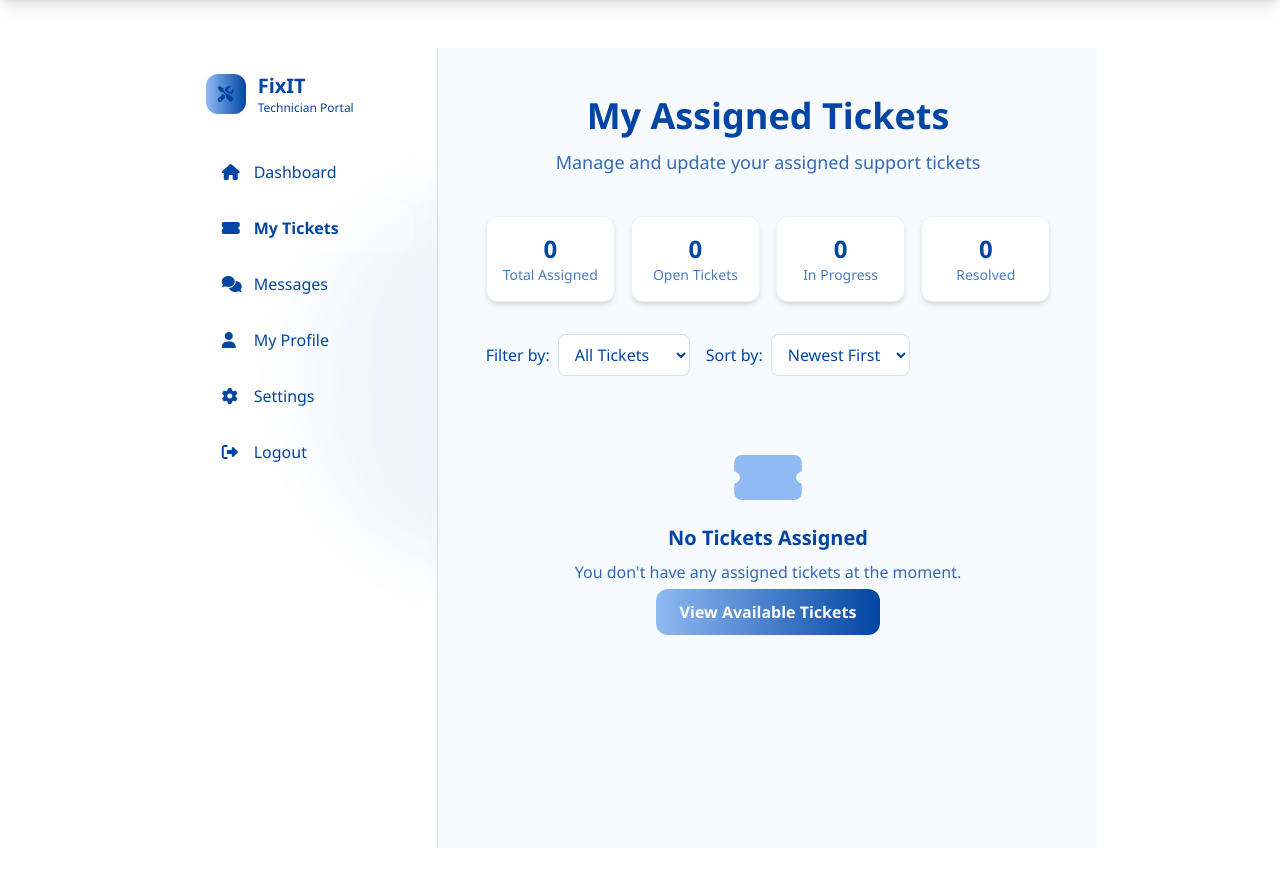
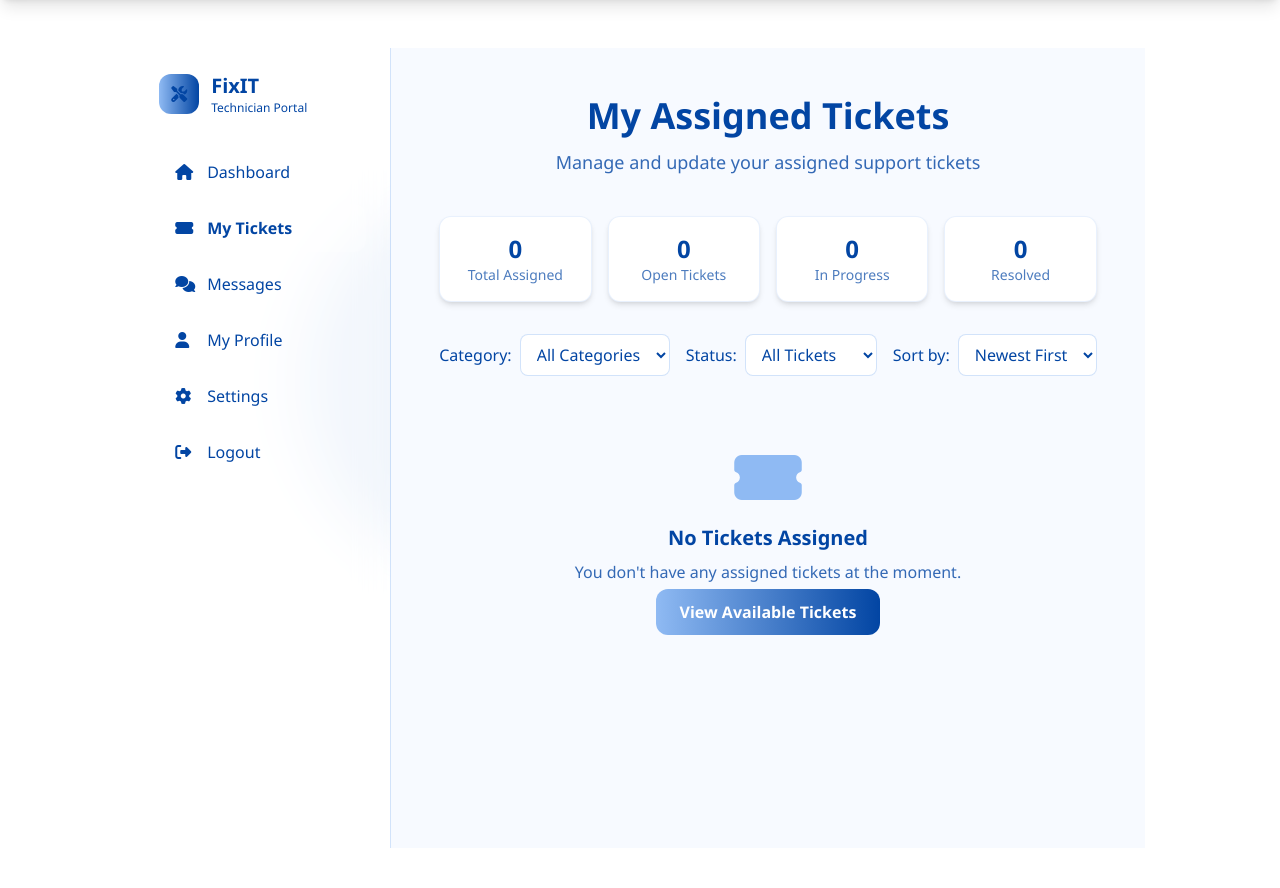
Before and after one commit to Real-mon/CSIT327-G7-FixIT, a Django app: page /accounts/technician-tickets/ in a window 1280 px wide. Shown: the part 64-952 px from the top of the page. Run offline with Django 5.2, Linux system fonts and the light colour scheme; the visitor is signed in with stand-in values (Sample User, id 1); some libraries are stand-ins or nearby versions.

Commit message:
Implemented match skill categories in the my tickets of the technician and fixed the duplicating tickets

```diff
--- a/accounts/views.py
+++ b/accounts/views.py
@@ -331,33 +331,23 @@ def request_assistance_view(request):
 
         # Create the ticket
         #TEST
-        print("🎫 Creating ticket...")
-        try:
-            # Get the most recent ticket for the current user
-            last_ticket = CreateTicket.objects.filter(user=request.user).order_by('-id').first()
-
-            if not last_ticket:
-                return JsonResponse({
-                    'success': False,
-                    'error': 'No ticket found. Please create a ticket first.'
-                }, status=400)
-
-            ticket = CreateTicket.objects.create(
-                user=request.user,
-                title=title,
-                description=description,
-                priority=priority or 'medium',
-                #testing
-                category=last_ticket.category if last_ticket else 'Others',  # auto-set category
-                status='open'
-            )
-            print(f"✅ Ticket created: {ticket.id}")
-        except Exception as e:
-            print(f"❌ Error creating ticket: {e}")
+        # Use the latest existing ticket instead of creating a new one
+        print("📌 Fetching existing ticket...")
+
+        last_ticket = CreateTicket.objects.filter(user=request.user).order_by('-id').first()
+
+        if not last_ticket:
             return JsonResponse({
                 'success': False,
-                'error': f'Error creating ticket: {str(e)}'
+                'error': 'No ticket found. Please create a ticket first.'
             }, status=400)
+
+        ticket = last_ticket  # <--- Use the existing ticket
+
+        print(f"✅ Using existing ticket: {ticket.id}")
+
+
+
 
         # Create assistance request
         print("📋 Creating assistance request...")
@@ -374,8 +364,6 @@ def request_assistance_view(request):
             print(f"✅ Assistance request created: {assistance_request.id}")
         except Exception as e:
             print(f"❌ Error creating assistance request: {e}")
-            # Delete the ticket if assistance request fails
-            ticket.delete()
             return JsonResponse({
                 'success': False,
                 'error': f'Error creating assistance request: {str(e)}'
@@ -1537,16 +1525,55 @@ def get_unread_count(request):
 @login_required
 def technician_tickets_view(request):
     """
-    Display technician's assigned tickets
+    Display technician's assigned tickets with filters for category, status, and sorting.
     """
     user = request.user
 
-    # Get technician's assigned tickets
+    # Available filter options
+    categories = ['Hardware', 'Software', 'Network', 'Other']
+    status_choices = [
+        ('all', 'All Tickets'),
+        ('open', 'Open'),
+        ('in_progress', 'In Progress'),
+        ('pending', 'Pending'),
+        ('resolved', 'Resolved'),
+    ]
+    sort_choices = [
+        ('newest', 'Newest First'),
+        ('oldest', 'Oldest First'),
+        ('priority', 'Priority'),
+        ('category', 'Category'),
+    ]
+
+    # GET parameters
+    selected_category = request.GET.get('category')
+    selected_status = request.GET.get('status', 'all')
+    selected_sort = request.GET.get('sort', 'newest')
+
+    # Base tickets
     technician_tickets = CreateTicket.objects.filter(
         assistance_requests__technician__user_profile__user=user
     ).distinct()
 
-    # Prepare ticket data with customer info
+    # Category Filter
+    if selected_category in categories:
+        technician_tickets = technician_tickets.filter(category__iexact=selected_category)
+
+    # Status Filter
+    if selected_status != "all":
+        technician_tickets = technician_tickets.filter(status=selected_status)
+
+    # Sorting
+    if selected_sort == "newest":
+        technician_tickets = technician_tickets.order_by('-created_at')
+    elif selected_sort == "oldest":
+        technician_tickets = technician_tickets.order_by('created_at')
+    elif selected_sort == "priority":
+        technician_tickets = technician_tickets.order_by('-priority')
+    elif selected_sort == "category":
+        technician_tickets = technician_tickets.order_by('category')
+
+    # Build ticket data
     ticket_data = []
     for ticket in technician_tickets:
         customer = ticket.user
@@ -1554,9 +1581,11 @@ def technician_tickets_view(request):
             'full_name': customer.get_full_name() or customer.username,
             'email': customer.email,
             'profile_picture_url': getattr(customer.profile, 'profile_picture_url', ''),
-            'initials': (customer.first_name[0] + customer.last_name[0]).upper()
-                        if customer.first_name and customer.last_name
-                        else customer.username[:2].upper()
+            'initials': (
+                (customer.first_name[0] + customer.last_name[0]).upper()
+                if customer.first_name and customer.last_name
+                else customer.username[:2].upper()
+            )
         }
 
         ticket_data.append({
@@ -1564,7 +1593,7 @@ def technician_tickets_view(request):
             'customer': customer_info
         })
 
-    # Calculate stats
+    # Stats
     total_tickets = technician_tickets.count()
     open_tickets = technician_tickets.filter(status='open').count()
     in_progress_tickets = technician_tickets.filter(status='in_progress').count()
@@ -1576,10 +1605,18 @@ def technician_tickets_view(request):
         'open_tickets': open_tickets,
         'in_progress_tickets': in_progress_tickets,
         'resolved_tickets': resolved_tickets,
+        'categories': categories,
+        'status_choices': status_choices,
+        'sort_choices': sort_choices,
+        'selected_category': selected_category,
+        'selected_status': selected_status,
+        'selected_sort': selected_sort,
         'title': 'My Tickets - FixIT'
     }
 
     return render(request, 'dashboard/technician_tickets.html', context)
+
+
 
 
 @login_required
@@ -2689,3 +2726,68 @@ def technician_ticket_details_view(request, ticket_id):
         'is_technician': True
     }
     return render(request, 'dashboard/ticket_details.html', context)
+
+#ACCEPT TICKET FROM TECHNICIAN
+from django.contrib.auth.decorators import login_required
+from django.views.decorators.csrf import csrf_exempt
+from django.http import JsonResponse
+from .models import AssistanceRequest
+
+@csrf_exempt
+@login_required
+def accept_assistance_request(request, request_id):
+    if request.method != 'POST':
+        return JsonResponse({'success': False, 'error': 'Only POST allowed'}, status=400)
+
+    try:
+        ar = AssistanceRequest.objects.get(id=request_id)
+
+        # Ensure logged-in user is the assigned technician
+        if ar.technician.user_profile.user != request.user:
+            return JsonResponse({'success': False, 'error': 'Not authorized'}, status=403)
+
+        if ar.status != 'pending':
+            return JsonResponse({'success': False, 'error': 'Request already handled'}, status=400)
+
+        # Mark as accepted
+        ar.status = 'accepted'
+        ar.save()
+
+        # Optionally mark ticket as assigned
+        ticket = ar.ticket
+        ticket.status = 'assigned'
+        ticket.save()
+
+        return JsonResponse({'success': True, 'message': 'Ticket accepted successfully'})
+
+    except AssistanceRequest.DoesNotExist:
+        return JsonResponse({'success': False, 'error': 'Request not found'}, status=404)
+
+from django.shortcuts import render
+from .models import CreateTicket
+
+def ticket_list_view(request):
+    tickets = CreateTicket.objects.filter(user=request.user)
+
+    # Filter by category
+    category = request.GET.get('category')
+    if category and category != 'All':
+        tickets = tickets.filter(category__iexact=category)  # matches exactly Software, Hardware, etc.
+
+    # Filter by status
+    status = request.GET.get('status')
+    if status and status != 'all':
+        tickets = tickets.filter(status__iexact=status)
+
+    # Sort
+    sort = request.GET.get('sort')
+    if sort == 'newest':
+        tickets = tickets.order_by('-created_at')
+    elif sort == 'oldest':
+        tickets = tickets.order_by('created_at')
+    elif sort == 'priority':
+        tickets = tickets.order_by('-priority')
+    elif sort == 'category':
+        tickets = tickets.order_by('category')
+
+    return render(request, 'tickets/ticket_list.html', {'ticket_data': tickets})
--- a/templates/dashboard/technician_tickets.html
+++ b/templates/dashboard/technician_tickets.html
@@ -80,26 +80,75 @@
             </div>
 
  <!-- Filter Options -->
-            <div class="max-w-6xl mx-auto mb-6 flex flex-wrap gap-4">
+<form method="get" class="max-w-6xl mx-auto mb-6 flex flex-wrap gap-4">
+
+    <!-- Category Filter -->
     <div class="flex items-center space-x-2">
-                    <label class="text-[#0245a3] font-medium">Filter by:</label>
-                    <select class="bg-white border border-[#8fbaf3]/40 rounded-lg px-3 py-2 text-[#0245a3] focus:outline-none focus:ring-2 focus:ring-[#8fbaf3]">
-                        <option value="all">All Tickets</option>
-                        <option value="open">Open</option>
-                        <option value="in_progress">In Progress</option>
-                        <option value="pending">Pending</option>
-                        <option value="resolved">Resolved</option>
+        <label class="text-[#0245a3] font-medium">Category:</label>
+        <select name="category" onchange="this.form.submit()"
+                class="bg-white border border-[#8fbaf3]/40 rounded-lg px-3 py-2 text-[#0245a3] focus:outline-none focus:ring-2 focus:ring-[#8fbaf3]">
+
+            <!-- ALL CATEGORIES OPTION -->
+            <option value="All"
+                {% if not selected_category or selected_category == 'All' %}selected{% endif %}>
+                All Categories
+            </option>
+
+            <!-- CATEGORY OPTIONS -->
+            {% for category in categories %}
+                <option value="{{ category }}"
+                    {% if selected_category == category %}selected{% endif %}>
+                    {{ category }}
+                </option>
+            {% endfor %}
         </select>
     </div>
+
+    <!-- Status Filter -->
+    <div class="flex items-center space-x-2">
+        <label class="text-[#0245a3] font-medium">Status:</label>
+        <select name="status" onchange="this.form.submit()"
+                class="bg-white border border-[#8fbaf3]/40 rounded-lg px-3 py-2 text-[#0245a3] focus:outline-none focus:ring-2 focus:ring-[#8fbaf3]">
+
+            {% for value, label in status_choices %}
+                <option value="{{ value }}"
+                    {% if selected_status == value %}selected{% endif %}>
+                    {{ label }}
+                </option>
+            {% endfor %}
+        </select>
+    </div>
+
+    <!-- Sort Filter -->
     <div class="flex items-center space-x-2">
         <label class="text-[#0245a3] font-medium">Sort by:</label>
-                    <select class="bg-white border border-[#8fbaf3]/40 rounded-lg px-3 py-2 text-[#0245a3] focus:outline-none focus:ring-2 focus:ring-[#8fbaf3]">
-                        <option value="newest">Newest First</option>
-                        <option value="oldest">Oldest First</option>
-                        <option value="priority">Priority</option>
+        <select name="sort" onchange="this.form.submit()"
+                class="bg-white border border-[#8fbaf3]/40 rounded-lg px-3 py-2 text-[#0245a3] focus:outline-none focus:ring-2 focus:ring-[#8fbaf3]">
+
+            {% for value, label in sort_choices %}
+                <option value="{{ value }}"
+                    {% if selected_sort == value %}selected{% endif %}>
+                    {{ label }}
+                </option>
+            {% endfor %}
         </select>
     </div>
-            </div>
+
+</form>
+
+
+
+
+
+
+
+
+
+
+
+
+
+
 
             <div class="max-w-6xl mx-auto grid grid-cols-1 gap-6">
                 {% for item in ticket_data %}
@@ -183,20 +232,33 @@
 
                           <!-- Action Buttons -->
 <div class="space-y-2">
+
+    <!-- Message Customer -->
     <a href="{% url 'technician_messages' %}?ticket={{ ticket.id }}"
        class="w-full inline-flex justify-center items-center bg-[#8fbaf3] text-[#0245a3] font-semibold rounded-xl py-2 px-4 text-sm hover:bg-[#8fbaf3]/80 transition">
         <i class="fas fa-envelope mr-2"></i> Message Customer
     </a>
 
-                                <a href="{#}"
+    <!-- View Details -->
+    <a href="#"
        class="w-full inline-flex justify-center items-center bg-[#0245a3] text-white font-semibold rounded-xl py-2 px-4 text-sm hover:bg-[#1a5bb3] transition">
         <i class="fas fa-eye mr-2"></i> View Details
     </a>
 
-                                <button class="w-full inline-flex justify-center items-center bg-green-600 text-white font-semibold rounded-xl py-2 px-4 text-sm hover:bg-green-700 transition">
-                                    <i class="fas fa-check-circle mr-2"></i> Mark Resolved
+    {% with ticket.assistance_requests.first as ar %}
+        <!-- ALWAYS SHOW Mark Resolved -->
+        <form method="POST" action="#">
+            {% csrf_token %}
+            <button type="submit"
+                    class="w-full bg-green-600 text-white font-semibold rounded-xl py-2 px-4 text-sm hover:bg-green-700 transition">
+                Mark Resolved
             </button>
+        </form>
+    {% endwith %}
+
 </div>
+
+
                         </div>
                     </div>
                 </div>
```
Also changed, not shown: accounts/models.py (+10 -1 lines), accounts/migrations/0017_alter_assistancerequest_technician.py (added). Lines whose indentation alone changed are shown as unchanged.
